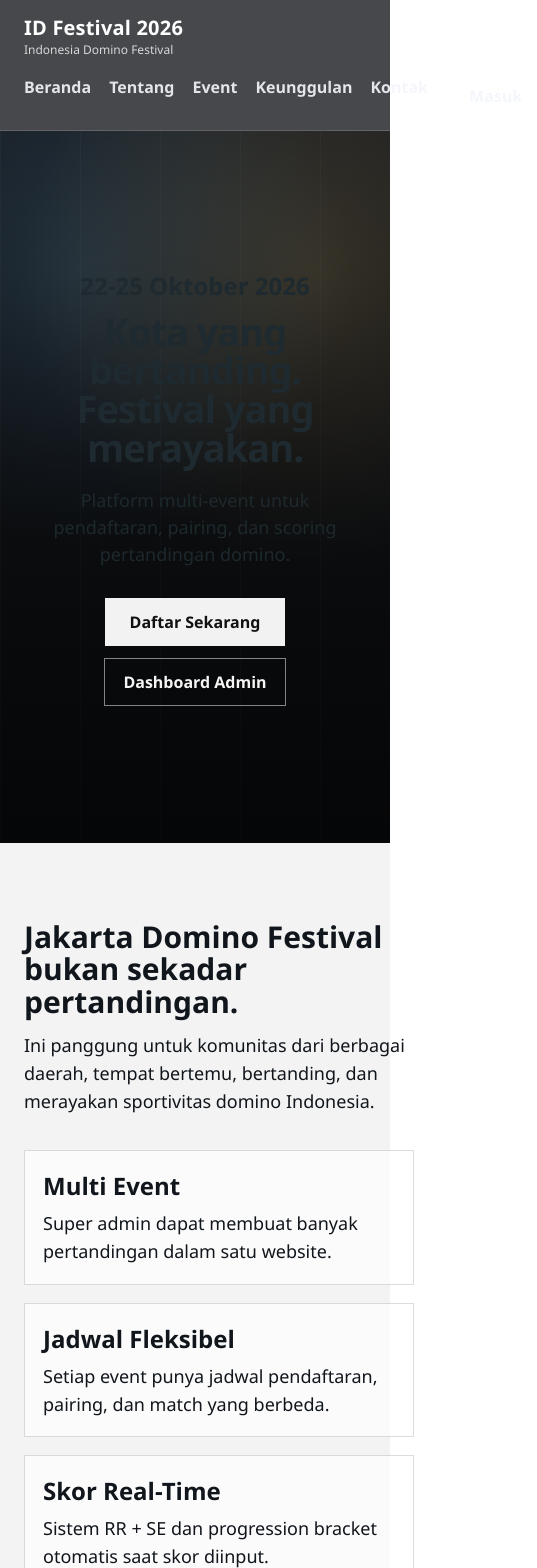
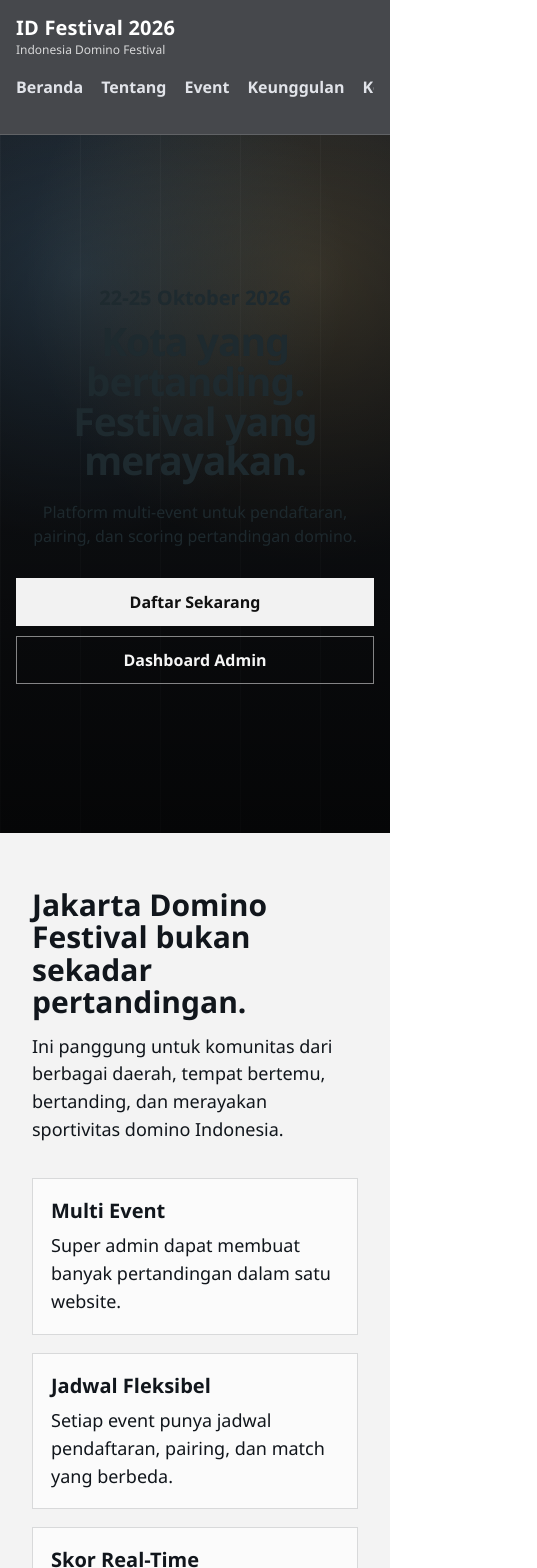
Before and after one commit to panglimadomino/id_fes_2026, a Next.js app: page / in a window 390 px wide. Shown: the top 1568 px of the page, 537 px wide, since content can reach past the window. Built offline with nearby package versions, Linux system fonts and the light colour scheme.

Commit message:
Improve responsive layout for desktop and mobile

```diff
--- a/app/admin/page.tsx
+++ b/app/admin/page.tsx
@@ -75,6 +75,7 @@ export default async function AdminPage() {
         </section>
 
         <section className="panel">
+          <div className="table-scroll">
             <table>
               <thead>
                 <tr>
@@ -97,6 +98,7 @@ export default async function AdminPage() {
                 ))}
               </tbody>
             </table>
+          </div>
         </section>
       </div>
     </div>
--- a/app/globals.css
+++ b/app/globals.css
@@ -1,5 +1,6 @@
 :root {
-  --content-width: 70vw;
+  --content-max: 1120px;
+  --content-gutter: 24px;
   --header-height: 84px;
   --bg: #f7f5ef;
   --ink: #1e2a2f;
@@ -108,9 +109,9 @@ th, td {
 }
 
 .site-header__inner {
-  width: var(--content-width);
+  width: min(var(--content-max), calc(100% - (var(--content-gutter) * 2)));
   margin: 0 auto;
-  padding: 14px 24px;
+  padding: 14px 0;
   display: flex;
   align-items: center;
   justify-content: space-between;
@@ -261,7 +262,7 @@ th, td {
 }
 
 .section__inner {
-  width: var(--content-width);
+  width: min(var(--content-max), calc(100% - (var(--content-gutter) * 2)));
   margin: 0 auto;
 }
 
@@ -338,12 +339,21 @@ th, td {
 }
 
 .site-footer__inner {
-  width: var(--content-width);
+  width: min(var(--content-max), calc(100% - (var(--content-gutter) * 2)));
   margin: 0 auto;
-  padding: 34px 24px;
+  padding: 34px 0;
   display: grid;
   gap: 12px;
   grid-template-columns: 1.1fr 1fr;
+}
+
+.table-scroll {
+  width: 100%;
+  overflow-x: auto;
+}
+
+.table-scroll table {
+  min-width: 700px;
 }
 
 .site-footer h3 {
@@ -401,7 +411,7 @@ th, td {
 
 @media (max-width: 900px) {
   :root {
-    --content-width: 100vw;
+    --content-gutter: 16px;
     --header-height: 132px;
   }
 
@@ -412,6 +422,11 @@ th, td {
   .site-header__inner {
     flex-direction: column;
     align-items: flex-start;
+  }
+
+  .main-nav {
+    width: 100%;
+    padding-bottom: 4px;
   }
 
   .two-col,
@@ -432,3 +447,42 @@ th, td {
     font-size: 18px;
   }
 }
+
+@media (max-width: 640px) {
+  :root {
+    --header-height: 146px;
+  }
+
+  .section {
+    padding: 56px 16px;
+  }
+
+  .hero {
+    padding: 56px 16px;
+  }
+
+  .hero__title {
+    font-size: clamp(30px, 10vw, 46px);
+  }
+
+  .hero__date {
+    font-size: 20px;
+  }
+
+  .hero__desc {
+    font-size: 16px;
+  }
+
+  .hero__cta {
+    gap: 10px;
+  }
+
+  .btn {
+    min-width: 100%;
+  }
+
+  .feature-list h3,
+  .metrics strong {
+    font-size: 20px;
+  }
+}
--- a/app/layout.tsx
+++ b/app/layout.tsx
@@ -1,9 +1,14 @@
 import "./globals.css";
-import type { Metadata } from "next";
+import type { Metadata, Viewport } from "next";
 
 export const metadata: Metadata = {
   title: "ID FES 2026",
   description: "Platform pendaftaran dan manajemen pertandingan multi-event",
+};
+
+export const viewport: Viewport = {
+  width: "device-width",
+  initialScale: 1,
 };
 
 export default function RootLayout({ children }: { children: React.ReactNode }) {
```
Lines whose indentation alone changed are shown as unchanged.
